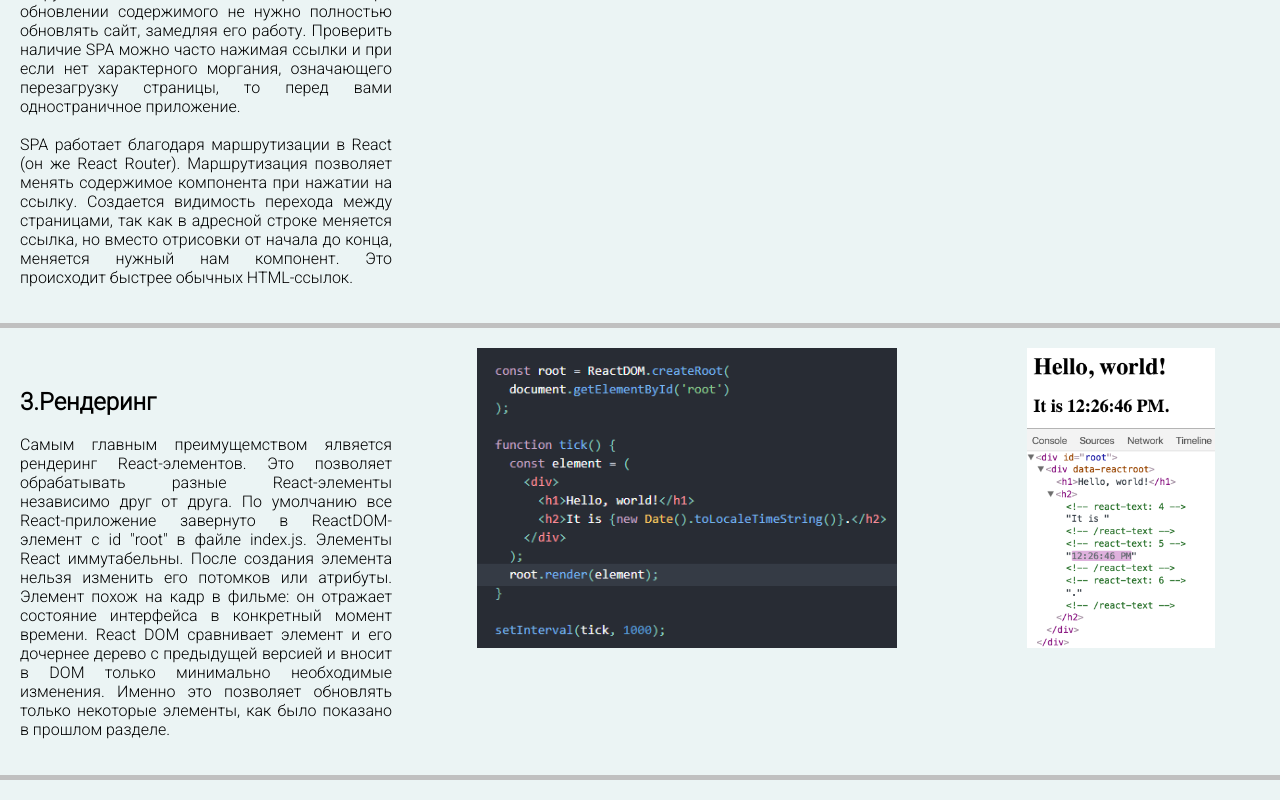
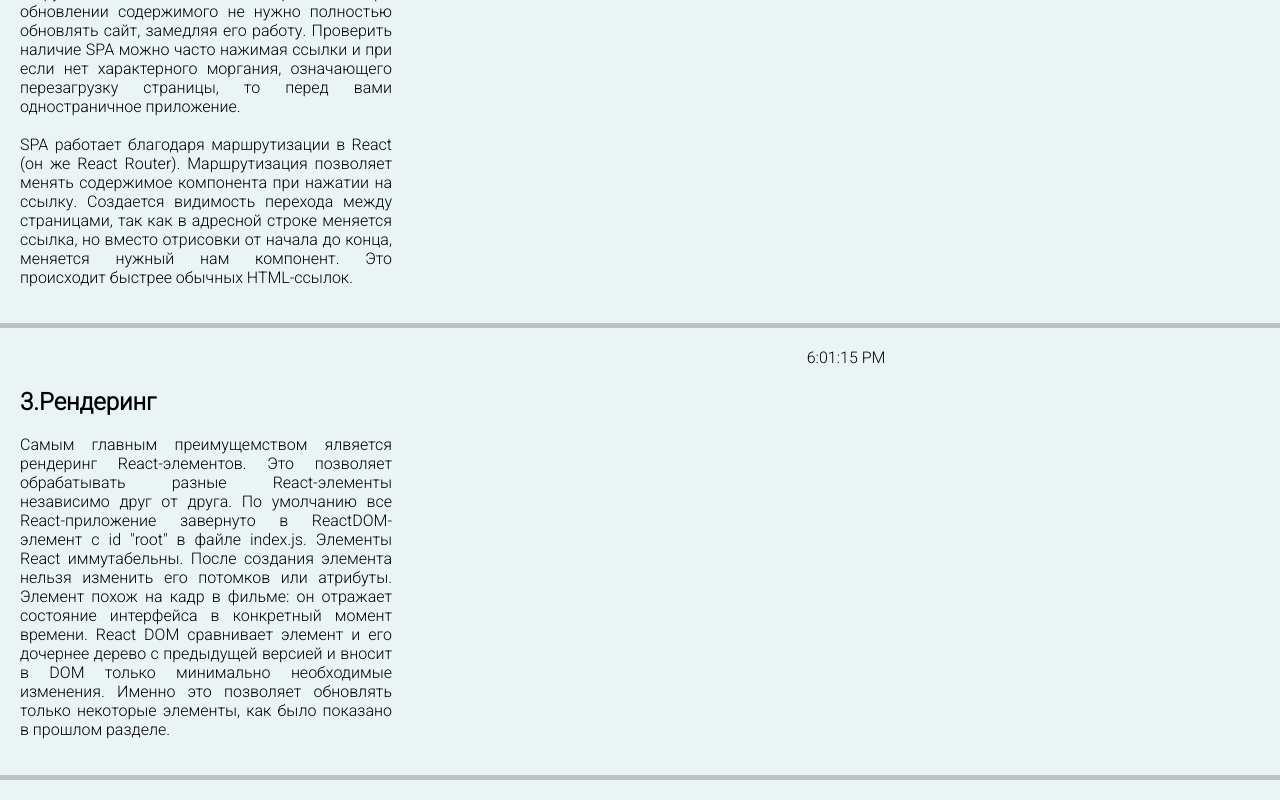
Before and after one commit to hertbex/ReactProject, a React (Create React App) app: page / in a window 1280 px wide. Shown: the part 2552-3352 px from the top of the page. Built offline with nearby package versions, Linux system fonts and the light colour scheme.

Commit message:
added Clock.jsx

```diff
--- /dev/null
+++ b/src/components/Clock/Clock.jsx
@@ -0,0 +1,18 @@
+import {useEffect, useState} from "react";
+
+export default function Clock(){
+    const [text,setText]=useState('')
+    const [timer,setTimer]=useState(null)
+    useEffect(()=>{
+        setTimer(setInterval(()=>setText(new Date().toLocaleTimeString()),1000))
+        return ()=>{
+            clearInterval(timer)
+            setTimer(null)
+        }
+    },[])
+    return (
+        <div>
+            {text}
+        </div>
+    );
+}
--- a/src/components/Rendering/Rendering.jsx
+++ b/src/components/Rendering/Rendering.jsx
@@ -1,6 +1,7 @@
 import './Rendering.css'
 import gif from '../../images/rendering.gif'
 import root from '../../images/root.png'
+import Clock from "../Clock/Clock";
 export default function Rendering(){
     return(
         <div className={"Rendering"}>
@@ -17,8 +18,7 @@ export default function Rendering(){
                     Именно это позволяет обновлять только некоторые элементы, как было показано в прошлом разделе.</p>
             </div>
             <div className={"Right Rendering-right"}>
-                <img src={root}/>
-                <img src={gif}/>
+                <Clock/>
             </div>
         </div>
     )
```
